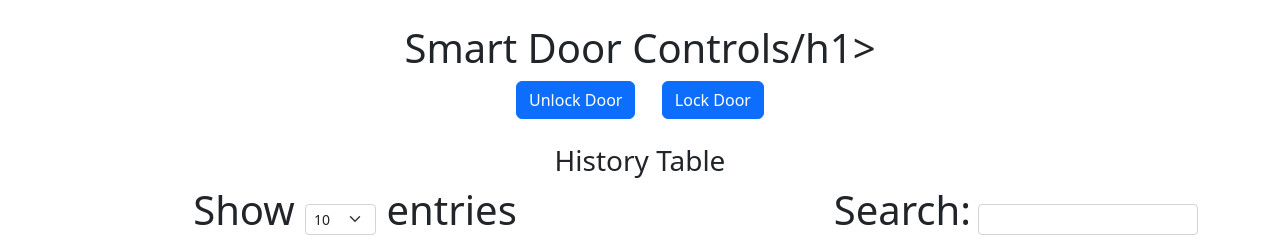
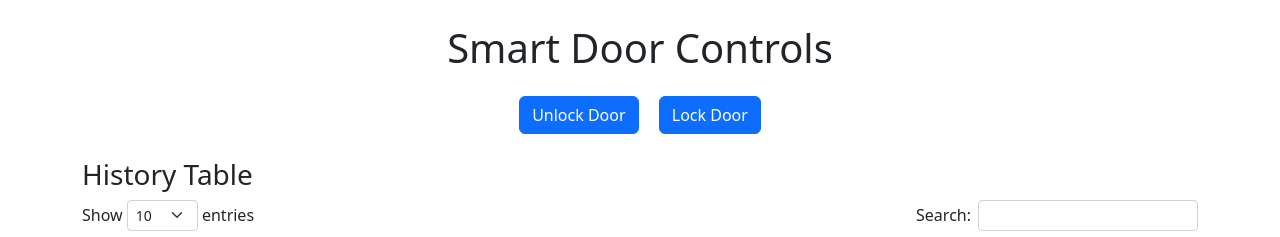
Before and after one commit to JohnChung2002/SmartHomePlus, a Flask app: template templates/smartdoor.html in a window 1280 px wide. Shown: the part 56-293 px from the top of the page. Run offline with Flask 3, Linux system fonts and the light colour scheme; the template is opened without the code that fills it, so the values that code supplies are empty; parts of the project's set-up code (start-up, migrations or seed data) failed here and were passed over; some libraries are stand-ins or nearby versions.

Commit message:
Website overhaul

```diff
--- a/templates/smartdoor.html
+++ b/templates/smartdoor.html
@@ -8,7 +8,7 @@
 
 {% block content %}
 <div class="container mt-4">
-    <h1 class="text-center mb-4">Smart Door Controls/h1>
+    <h1 class="text-center mb-4">Smart Door Controls</h1>
     <div class="row justify-content-center mb-4">
         <div class="col-auto">
             <button class="btn btn-primary mx-2" onclick="open()">Unlock Door</button>
```
